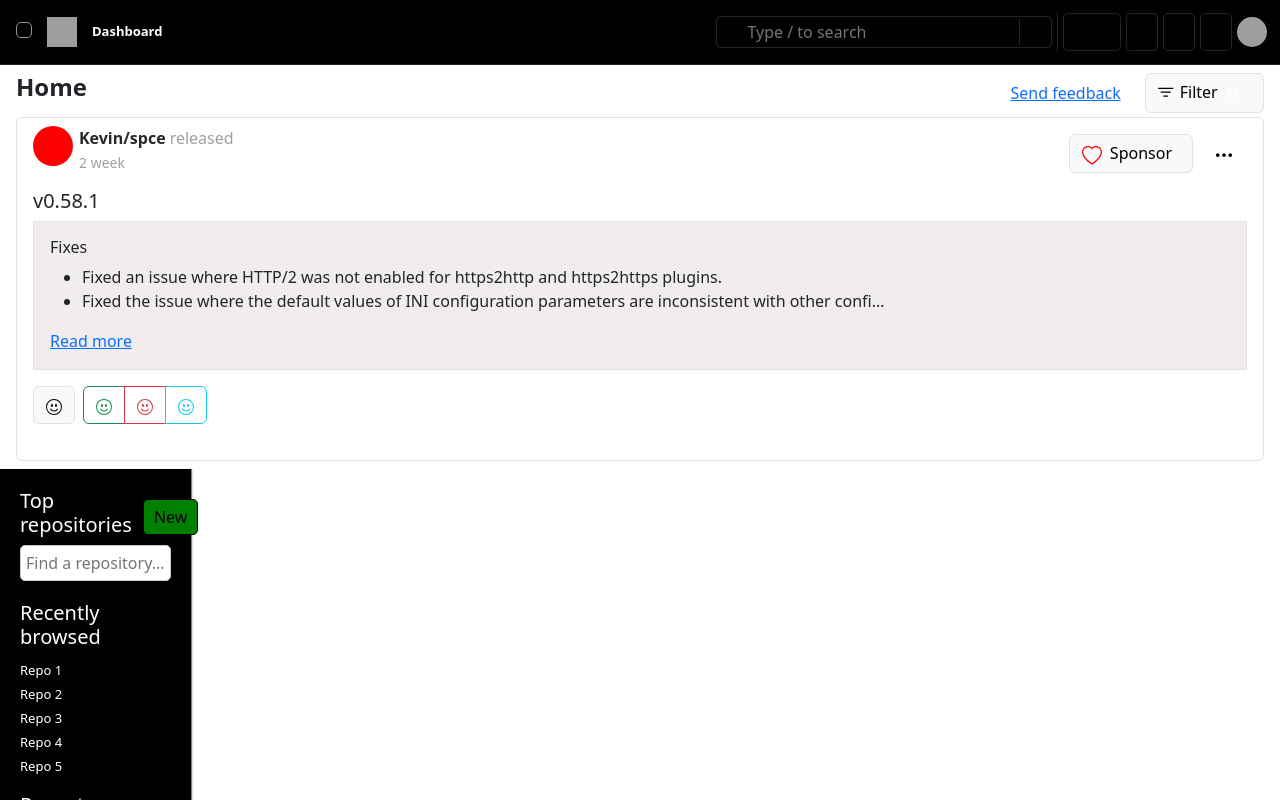
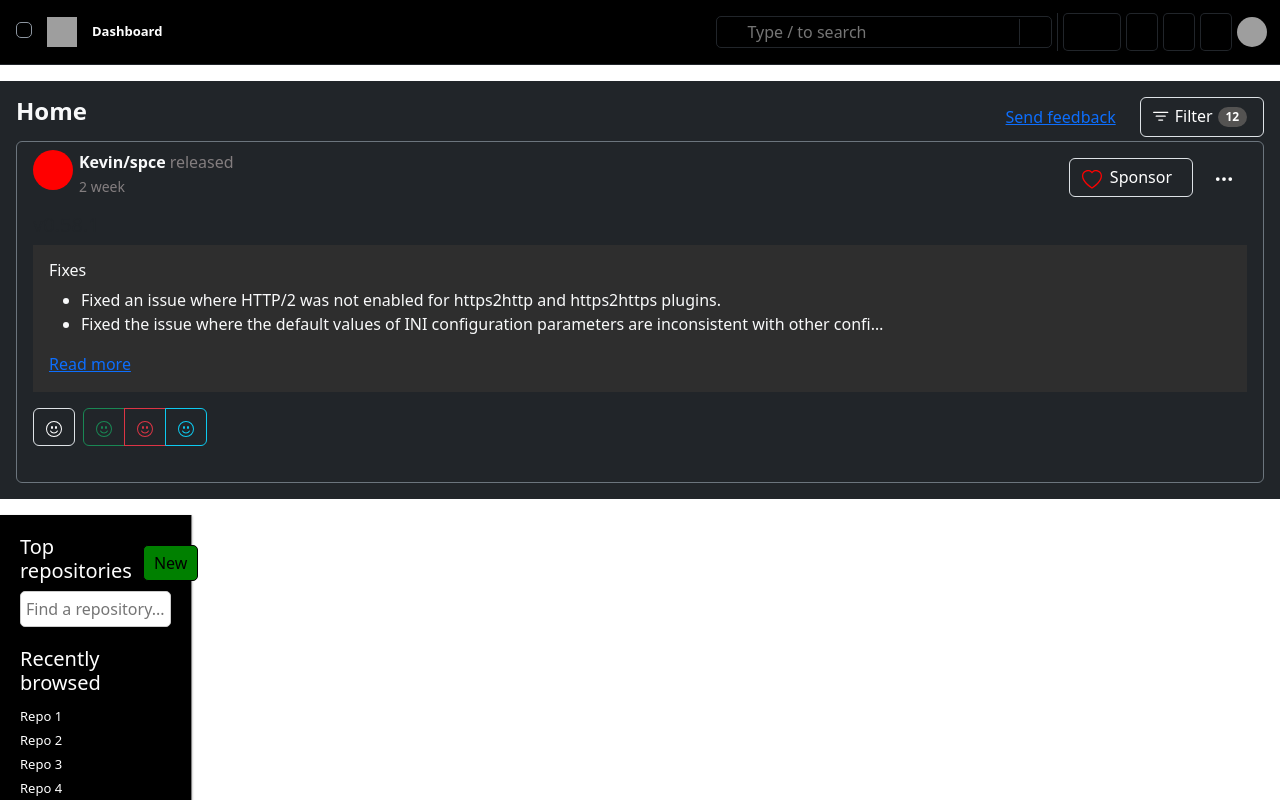
Before and after one commit to tripercy/pka-web-dev-final, a React (Create React App) app: page / in a window 1280 px wide. Shown: the top 800 px of the page. Built offline with nearby package versions, Linux system fonts and the light colour scheme; grey boxes are pictures that could not be loaded; some icons are missing.

Commit message:
#3 transfer to dark mode

```diff
--- a/src/homepage/FeedContainer.css
+++ b/src/homepage/FeedContainer.css
@@ -32,10 +32,10 @@ h2 {
 }
 
 .bg-light-gray{
-    background-color: rgba(235, 227, 227, 0.624);
+    background-color: rgb(46, 46, 46);
 }
 .gray-text {
-    color: rgba(108, 102, 102, 0.626);
+    color: rgba(189, 179, 179, 0.626);
 }
 
 .name-a {
@@ -51,3 +51,9 @@ button:focus {
     color: rgb(241, 241, 245);
     background-color: rgb(68, 68, 184);
   }
+
+.badge{
+    background-color: rgb(84, 83, 82);
+    border-radius: 10px;
+    margin-left: 5px;
+}
--- a/src/homepage/FeedContainer.js
+++ b/src/homepage/FeedContainer.js
@@ -6,14 +6,14 @@ import Dropdown from "react-bootstrap/Dropdown";
 
 function Feed() {
   return (
-    <div class="my-2 px-3 ">
+    <div class="my-3 p-3 bg-dark" >
       <div class="d-flex justify-content-between mb-1">
-        <h2>Home</h2>
+        <h2 class="text-light">Home</h2>
         <div class="d-flex">
           <a href="#" class="mx-4 py-2 align-items-center text-primary text-decoration-underline">
             Send feedback
           </a>
-          <button type="button" class="btn btn-light border d-flex">
+          <button type="button" class="btn btn-dark border d-flex">
             <svg
               xmlns="http://www.w3.org/2000/svg"
               width="18"
@@ -29,7 +29,7 @@ function Feed() {
         </div>
       </div>
 
-      <div class="py-1 border rounded-2">
+      <div class="py-1 border border-secondary rounded-2">
         <header class="d-flex mt-1 mb-2 px-3">
           <div class="mr-2">
             <div id="UserIcon"></div>
@@ -37,7 +37,7 @@ function Feed() {
           <div class=" d-flex justify-content-between flex-grow-1">
             <div>
               <div class="d-flex m-0">
-                <a href="#" class="text-start text-decoration-none name-a ">
+                <a href="#" class="text-start text-decoration-none name-a text-light ">
                   Kevin/spce
                 </a>
                 <p class="mx-1 mb-0 gray-text">released</p>
@@ -48,7 +48,7 @@ function Feed() {
             <div class="d-flex align-items-center">
               <button
                 type="button"
-                class="btn btn-light d-flex border m-2"
+                class="btn btn-dark d-flex border m-2"
                 id="Sponsor"
               >
                 <svg
@@ -61,16 +61,16 @@ function Feed() {
                 >
                   <path d="m8 2.748-.717-.737C5.6.281 2.514.878 1.4 3.053c-.523 1.023-.641 2.5.314 4.385.92 1.815 2.834 3.989 6.286 6.357 3.452-2.368 5.365-4.542 6.286-6.357.955-1.886.838-3.362.314-4.385C13.486.878 10.4.28 8.717 2.01zM8 15C-7.333 4.868 3.279-3.04 7.824 1.143q.09.083.176.171a3 3 0 0 1 .176-.17C12.72-3.042 23.333 4.867 8 15" />
                 </svg>
-                <p class="m-0 mx-2">Sponsor</p>
+                <p class="m-0 mx-2 ">Sponsor</p>
               </button>
 
-              <Dropdown >
-                <Dropdown.Toggle variant="link" id="dropdown-basic" bsPrefix='none' >
+              <Dropdown data-bs-theme="dark">
+                <Dropdown.Toggle variant="link" id="dropdown-basic" bsPrefix='none'  >
                   <svg
                     xmlns="http://www.w3.org/2000/svg"
                     width="20"
                     height="20"
-                    fill="black"
+                    fill="white"
                     class="bi bi-three-dots"
                     viewBox="0 0 16 16"
                   >
@@ -93,7 +93,7 @@ function Feed() {
           </div>
         </header>
         <h5 class="text-start px-3">v0.58.1</h5>
-        <div class="text-start mx-3 p-3 bg-light-gray border">
+        <div class="text-start mx-3 p-3 bg-light-gray  text-light">
           <h6>Fixes</h6>
           <ul>
             <li>
@@ -108,7 +108,7 @@ function Feed() {
           <a href="#" class="text-primary text-decoration-underline">Read more</a>
         </div>
         <div class="d-flex gap-2 mb-3 p-3">
-          <button type="button" class="btn border btn-light radious-5">
+          <button type="button" class="btn border btn-dark radious-5">
             <svg
               xmlns="http://www.w3.org/2000/svg"
               width="16"
```
